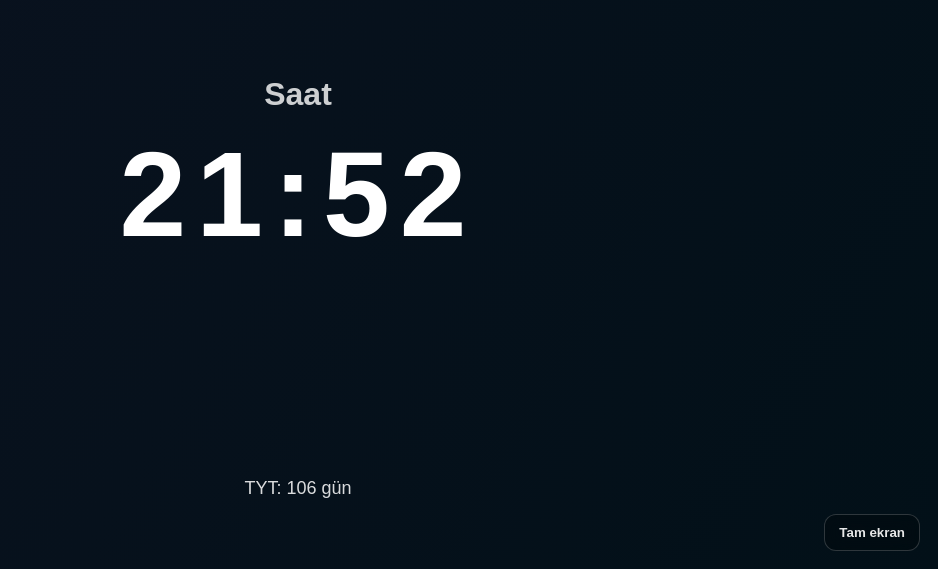
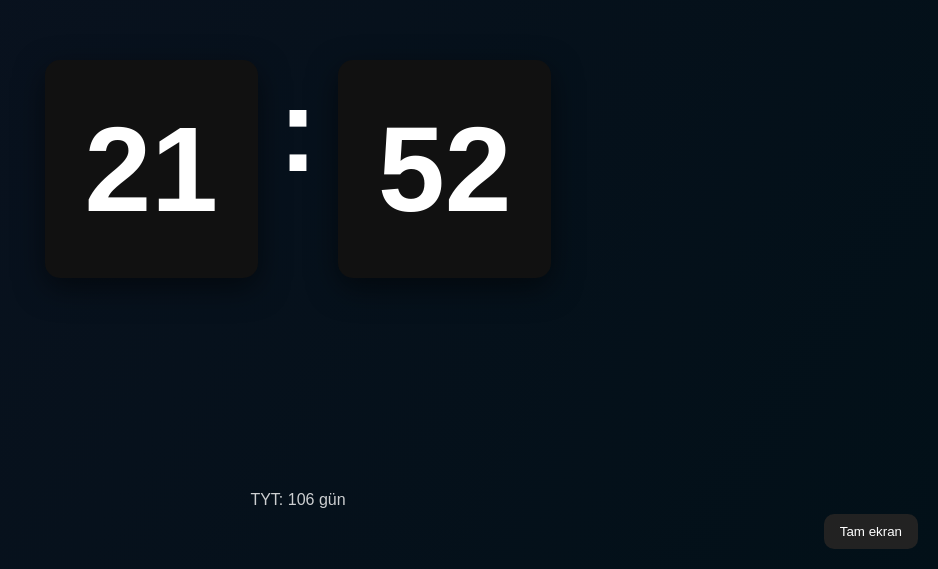
Before and after one commit to Atainn/yks-clock, a plain HTML site: page index.html in a window 1280 px wide. Shown: the part 231-800 px from the top of the page, without its empty margins (342-1280 px from the left). Drawn offline with Linux system fonts and the light colour scheme.

Commit message:
Refactor index.html for a flip clock layout

```diff
--- a/index.html
+++ b/index.html
@@ -1,34 +1,108 @@
-<!DOCTYPE html><html lang="tr"><head><meta charset="UTF-8"><title>TYT Clock</title><meta name="viewport" content="width=device-width, initial-scale=1.0"><style>
-body{margin:0;height:100vh;display:flex;flex-direction:column;align-items:center;justify-content:center;background:linear-gradient(120deg,#0b1220,#021018);color:white;font-family:Arial;overflow:hidden}
-h1{opacity:.8;margin:0 0 12px}
-#clock{display:flex;font-size:120px;font-weight:bold;letter-spacing:10px}
-#tyt{position:fixed;bottom:70px;font-size:18px;opacity:.85}
-#fsBtn{position:fixed;right:18px;bottom:18px;padding:10px 14px;border:1px solid rgba(255,255,255,.18);background:rgba(0,0,0,.25);color:rgba(255,255,255,.9);border-radius:12px;font-weight:700;cursor:pointer;backdrop-filter:blur(10px)}
-#fsBtn:hover{background:rgba(255,255,255,.10)}
-</style></head><body>
-<h1>Saat</h1>
-<div id="clock">00:00</div>
+<!DOCTYPE html>
+<html lang="tr">
+<head>
+<meta charset="UTF-8">
+<title>TYT Flip Clock</title>
+<meta name="viewport" content="width=device-width, initial-scale=1.0">
+
+<style>
+body{
+margin:0;
+height:100vh;
+display:flex;
+flex-direction:column;
+justify-content:center;
+align-items:center;
+background:linear-gradient(120deg,#0b1220,#021018);
+color:white;
+font-family:Arial;
+}
+
+.clock{
+display:flex;
+gap:20px;
+font-size:120px;
+font-weight:bold;
+}
+
+.card{
+background:#111;
+padding:40px;
+border-radius:15px;
+box-shadow:0 10px 30px rgba(0,0,0,0.5);
+}
+
+#tyt{
+position:fixed;
+bottom:60px;
+opacity:0.8;
+}
+
+button{
+position:fixed;
+bottom:20px;
+right:20px;
+padding:10px 16px;
+border:none;
+background:#222;
+color:white;
+border-radius:10px;
+cursor:pointer;
+}
+</style>
+</head>
+
+<body>
+
+<div class="clock">
+<div class="card" id="h">00</div>
+<div>:</div>
+<div class="card" id="m">00</div>
+</div>
+
 <div id="tyt">TYT: hesaplanıyor...</div>
-<button id="fsBtn">Tam ekran</button>
+
+<button onclick="toggleFullscreen()">Tam ekran</button>
+
 <script>
+
 const target=new Date("2026-06-20T10:15:00");
+
 function update(){
-  const now=new Date();
-  let h=now.getHours().toString().padStart(2,"0");
-  let m=now.getMinutes().toString().padStart(2,"0");
-  document.getElementById("clock").innerText=h+":"+m;
-  let diff=target-now; if(diff<0) diff=0;
-  let days=Math.floor(diff/(1000*60*60*24));
-  document.getElementById("tyt").innerText="TYT: "+days+" gün";
+
+const now=new Date();
+
+let h=now.getHours().toString().padStart(2,"0");
+let m=now.getMinutes().toString().padStart(2,"0");
+
+document.getElementById("h").innerText=h;
+document.getElementById("m").innerText=m;
+
+let diff=target-now;
+if(diff<0) diff=0;
+
+let days=Math.floor(diff/(1000*60*60*24));
+
+document.getElementById("tyt").innerText="TYT: "+days+" gün";
 }
-setInterval(update,1000); update();
+
+setInterval(update,1000);
+update();
 
 async function toggleFullscreen(){
-  try{
-    if(!document.fullscreenElement) await document.documentElement.requestFullscreen();
-    else await document.exitFullscreen();
-  }catch(e){}
+
+if(!document.fullscreenElement)
+await document.documentElement.requestFullscreen();
+else
+await document.exitFullscreen();
+
 }
-document.getElementById("fsBtn").addEventListener("click", toggleFullscreen);
-window.addEventListener("keydown",(e)=>{ if(e.key.toLowerCase()==="f") toggleFullscreen(); });
-</script></body></html>
+
+document.addEventListener("keydown",e=>{
+if(e.key==="f") toggleFullscreen();
+});
+
+</script>
+
+</body>
+</html>
```
